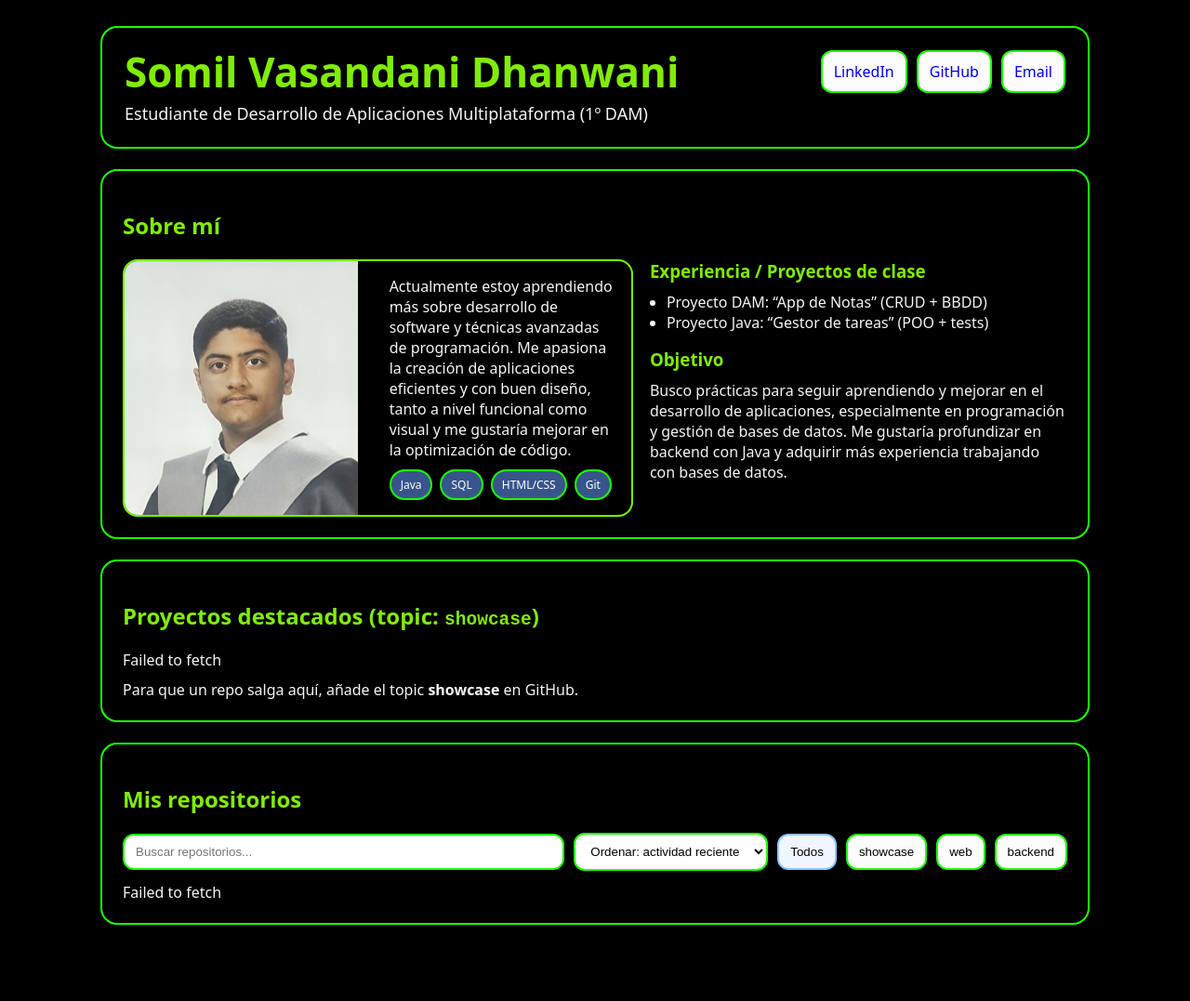
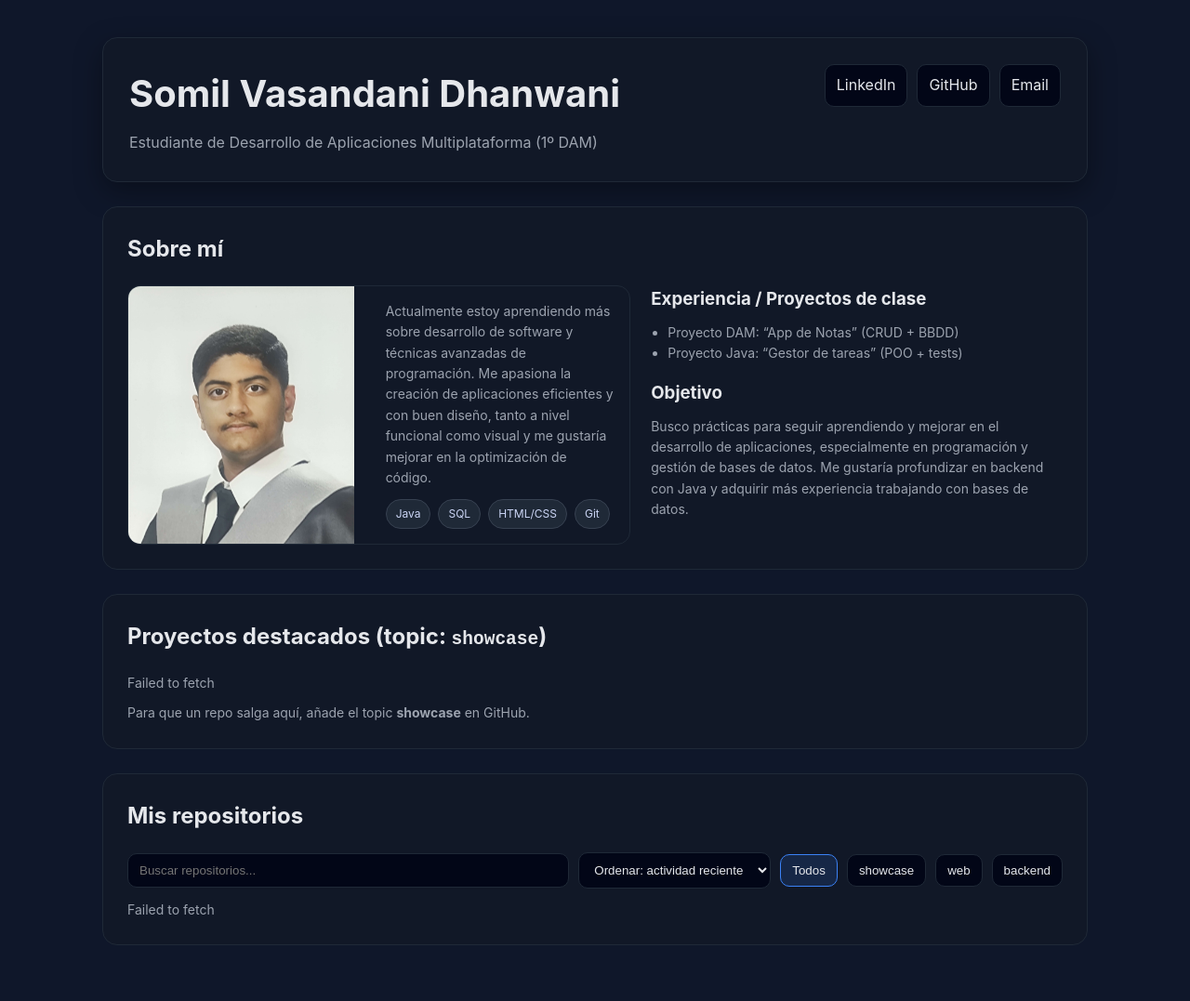
Before and after one commit to somilvd/somilvd.github.io, a Jekyll site: the page built from index.html, in a window 1280 px wide. Shown: the whole page at 93% size. Built offline with Jekyll 4.4.1, drawn with Linux system fonts in a browser that asks for light colours; before the commit the page ends 1055 px from its top, so only the background shows below that.

Commit message:
CV modificado

```diff
--- a/assets/css/styles.css
+++ b/assets/css/styles.css
@@ -1,62 +1,222 @@
 :root{
-  --bg:#000000;
-  --text:#81ec06;
-  --muted:#f5f5f5;
-  --card:#0a0101;
-  --line:#1eff00;
-  --brand:#2563eb;
+  --bg:#0f172a;
+  --card:#111827;
+  --text:#e5e7eb;
+  --muted:#9ca3af;
+
+  --brand:#3b82f6;
   --brand2:#8b5cf6;
-  --shadow: 0 16px 50px rgba(2,6,23,.10);
-  --radius: 18px;
+
+  --line:#1f2937;
+
+  --shadow:0 10px 30px rgba(0,0,0,0.35);
+  --radius:16px;
 }
-*{box-sizing:border-box}
+
+*{
+  box-sizing:border-box
+}
+
 body{
   margin:0;
-  font-family: ui-sans-serif,system-ui,-apple-system,Segoe UI,Roboto,Helvetica,Arial;
-  background: var(--bg);
-  color: var(--text);
+  font-family:'Inter',ui-sans-serif,system-ui;
+  background:var(--bg);
+  color:var(--text);
+  line-height:1.6;
 }
-.container{max-width:1100px;margin:0 auto;padding:28px 18px 60px}
+
+.container{
+  max-width:1100px;
+  margin:0 auto;
+  padding:40px 20px 60px;
+}
+
 .topbar{
-  display:flex;align-items:flex-start;justify-content:space-between;gap:16px;
-  padding:24px;border:2px solid var(--line);border-radius:var(--radius);
-  box-shadow: var(--shadow);
+  display:flex;
+  align-items:flex-start;
+  justify-content:space-between;
+  gap:16px;
+
+  padding:28px;
+
+  background:var(--card);
+  border:1px solid var(--line);
+  border-radius:var(--radius);
+
+  box-shadow:var(--shadow);
 }
-.title{font-size:44px;line-height:1.05;margin:0}
-.subtitle{margin:10px 0 0;color:var(--muted);font-size:18px}
-.section{margin-top:22px;padding:22px;border:2px solid var(--line);border-radius:var(--radius)}
-.grid2{display:grid;grid-template-columns:1.1fr .9fr;gap:18px}
-@media (max-width: 900px){ .grid2{grid-template-columns:1fr} .title{font-size:36px}}
+
+.title{
+  font-size:40px;
+  margin:0;
+  font-weight:700;
+}
+
+.subtitle{
+  margin-top:8px;
+  color:var(--muted);
+  font-size:16px;
+}
+
+.section{
+  margin-top:26px;
+  padding:26px;
+
+  background:var(--card);
+  border:1px solid var(--line);
+  border-radius:var(--radius);
+}
+
+.section h2{
+  margin-top:0;
+}
+
+.grid2{
+  display:grid;
+  grid-template-columns:1.1fr .9fr;
+  gap:22px;
+}
+
+@media (max-width:900px){
+  .grid2{grid-template-columns:1fr}
+  .title{font-size:32px}
+}
+
 .profile{
-  display:flex;gap:18px;align-items:stretch;
-  border-radius:16px;overflow:hidden;border:2px solid #73ff00;
+  display:flex;
+  gap:18px;
+  border-radius:14px;
+  overflow:hidden;
+  border:1px solid var(--line);
 }
-.profile img{width:46%;object-fit:cover;display:block}
-.profile .bio{padding:16px}
-.pillrow{display:flex;flex-wrap:wrap;gap:8px;margin-top:10px}
+
+.profile img{
+  width:45%;
+  object-fit:cover;
+  display:block;
+}
+
+.profile .bio{
+  padding:16px;
+}
+
+.pillrow{
+  display:flex;
+  flex-wrap:wrap;
+  gap:8px;
+  margin-top:12px;
+}
+
 .pill{
-  padding:6px 10px;border-radius:999px;font-size:12px;
-  border:2px solid var(--line);
-  background:#38558b;
-  color: #ffffff;
+  padding:5px 10px;
+  border-radius:999px;
+  font-size:12px;
+
+  background:#1f2937;
+  color:#cbd5f5;
+
+  border:1px solid #374151;
 }
-.pill.featured{border-color: #bbf7d0; background:#f0fdf4; color:#166534}
-.cards{display:grid;grid-template-columns:repeat(3,1fr);gap:14px}
-@media (max-width: 950px){ .cards{grid-template-columns:repeat(2,1fr)} }
-@media (max-width: 620px){ .cards{grid-template-columns:1fr} }
+
+.pill.featured{
+  background:rgba(59,130,246,0.15);
+  border:1px solid rgba(59,130,246,0.4);
+  color:#93c5fd;
+}
+
+.cards{
+  display:grid;
+  grid-template-columns:repeat(3,1fr);
+  gap:16px;
+}
+
+@media (max-width:950px){
+  .cards{grid-template-columns:repeat(2,1fr)}
+}
+
+@media (max-width:620px){
+  .cards{grid-template-columns:1fr}
+}
+
 .card{
-  background:var(--card);border-radius:16px;padding:14px;
-  border:2px solid var(--line);
-  box-shadow: 0 10px 30px rgba(2,6,23,.06);
-  display:flex;flex-direction:column;gap:10px;
+  background:var(--card);
+  border-radius:14px;
+  padding:16px;
+  border:1px solid var(--line);
+  display:flex;
+  flex-direction:column;
+  gap:10px;
+  transition:all .2s ease;
 }
-.card.border-blue{border-color:#bfdbfe}
-.card.border-violet{border-color:#ddd6fe}
-.card.border-emerald{border-color:#bbf7d0}
-.muted{color:var(--muted)}
-.toolbar{display:flex;gap:10px;flex-wrap:wrap;align-items:center;margin-top:8px}
-.input{flex:1;min-width:220px;padding:10px 12px;border-radius:12px;border:2px solid var(--line)}
-.select{padding:10px 12px;border-radius:12px;border:2px solid var(--line);background:#fff}
-.btn{padding:10px 12px;border-radius:12px;border:2px solid var(--line);background:#fcfcfc;cursor:pointer;text-decoration:none}
-.btn.active{border-color:#93c5fd;background:#eff6ff}
-.repoMeta{display:flex;gap:10px;flex-wrap:wrap;align-items:center;font-size:12px;color:var(--muted)}
+
+.card:hover{
+  transform:translateY(-4px);
+  border-color:var(--brand);
+  box-shadow:0 8px 30px rgba(0,0,0,0.45);
+}
+
+.card h3{
+  margin:0;
+  font-size:18px;
+}
+
+.muted{
+  color:var(--muted);
+  font-size:14px;
+}
+
+.repoMeta{
+  display:flex;
+  gap:12px;
+  flex-wrap:wrap;
+  align-items:center;
+  font-size:12px;
+  color:var(--muted);
+}
+
+.toolbar{
+  display:flex;
+  gap:10px;
+  flex-wrap:wrap;
+  align-items:center;
+  margin-top:10px;
+}
+
+.input{
+  flex:1;
+  min-width:220px;
+  padding:10px 12px;
+  border-radius:10px;
+  border:1px solid var(--line);
+  background:#020617;
+  color:var(--text);
+}
+
+.select{
+  padding:10px 12px;
+  border-radius:10px;
+  border:1px solid var(--line);
+  background:#020617;
+  color:var(--text);
+}
+
+.btn{
+  padding:9px 12px;
+  border-radius:10px;
+  border:1px solid var(--line);
+  background:#020617;
+  color:var(--text);
+  cursor:pointer;
+  text-decoration:none;
+  transition:all .15s ease;
+}
+
+.btn:hover{
+  border-color:var(--brand);
+  background:rgba(59,130,246,0.1);
+}
+
+.btn.active{
+  border-color:var(--brand);
+  background:rgba(59,130,246,0.15);
+}
```
Also changed, not shown: 1 other file.
